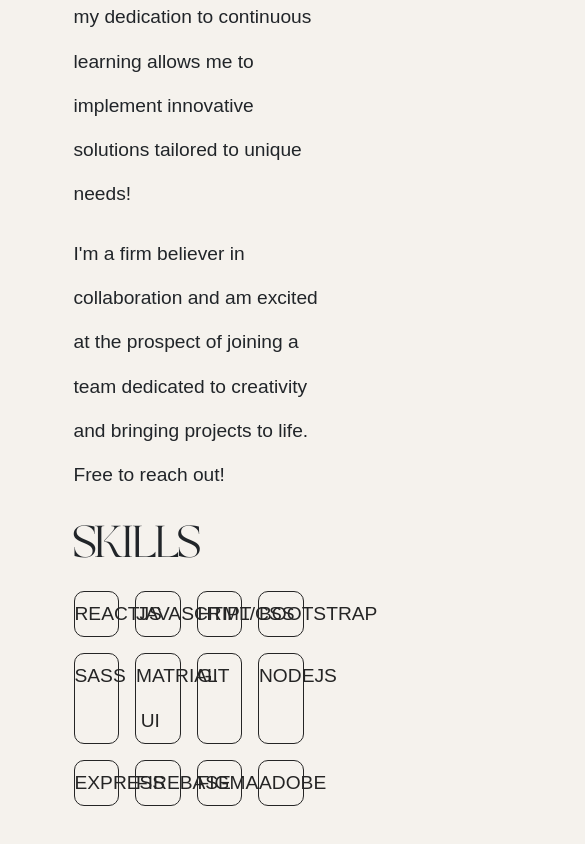
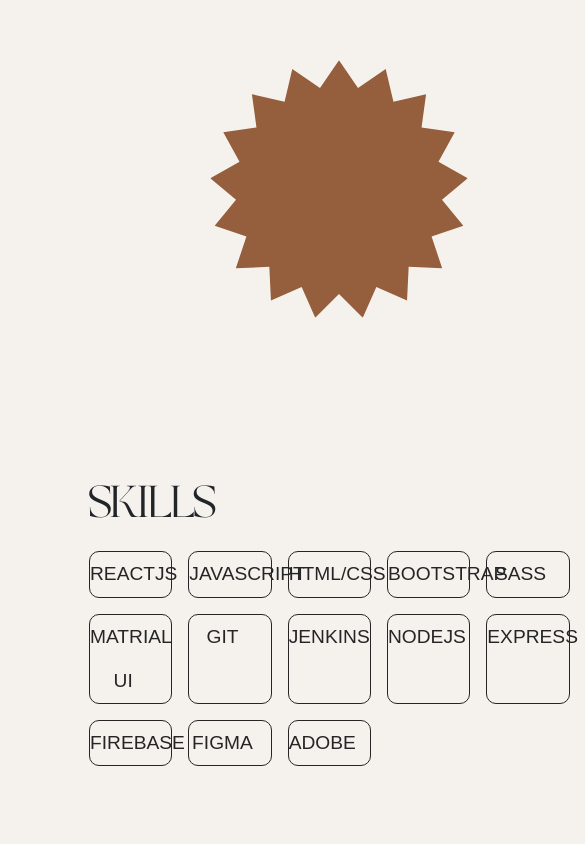
Before and after one commit to jazdmiller/jazmine-miller-portfolio, a React (Vite) app: page /about in a window 390 px wide. Shown: the part 1386-2230 px from the top of the page, 585 px wide, since content can reach past the window. Built offline with nearby package versions, Linux system fonts and the light colour scheme.

Commit message:
responsive layout - about page

```diff
--- a/src/App.scss
+++ b/src/App.scss
@@ -719,6 +719,22 @@ body {
   .home-text {
     font-size: 140px;
   }
+
+  .img-container img {
+    max-height: 450px;
+  }
+
+  .about-hero-section{
+    max-width: 1110px ;
+  }
+
+  .text-hello h1{
+    font-size: 150px;
+  }
+
+  .text-hello h2{
+    font-size: 40px;
+  }
 }
 
 /* ******* MEDIA QUERIES END ********** */
--- a/src/pages/About.jsx
+++ b/src/pages/About.jsx
@@ -1,8 +1,9 @@
 import React from "react";
 import Img from "/assets/images/about-photo.svg";
+import StarIcon from "/assets/images/star.svg"
 
 function About() {
-  const skills = ["Reactjs", "Javascript", "HTML/CSS", "Bootstrap", "SASS", "Matrial UI", "Git", "Nodejs", "Express", "Firebase", "Figma", "Adobe", ]
+  const skills = ["Reactjs", "Javascript", "HTML/CSS", "Bootstrap", "SASS", "Matrial UI", "Git", "Jenkins", "Nodejs", "Express", "Firebase", "Figma", "Adobe", ]
   return (
     <div className="container ">
       <section className="about-hero-section">
@@ -64,7 +65,7 @@ function About() {
                 to implement innovative solutions tailored to unique needs.
               </p> */}
 
-              <h2 className="about-skills">Skills</h2>
+              <span><img src={StarIcon} /></span><h2 className="about-skills">Skills</h2>
               <div className="row my-3">
 
               {skills.map(skill => {
```
